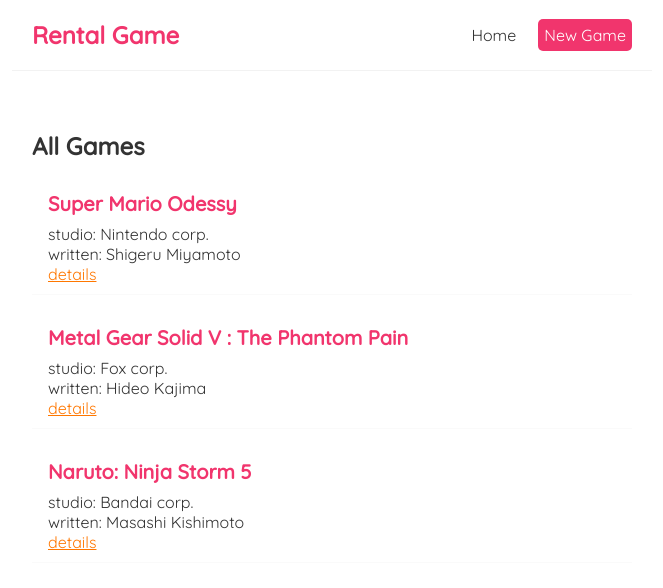
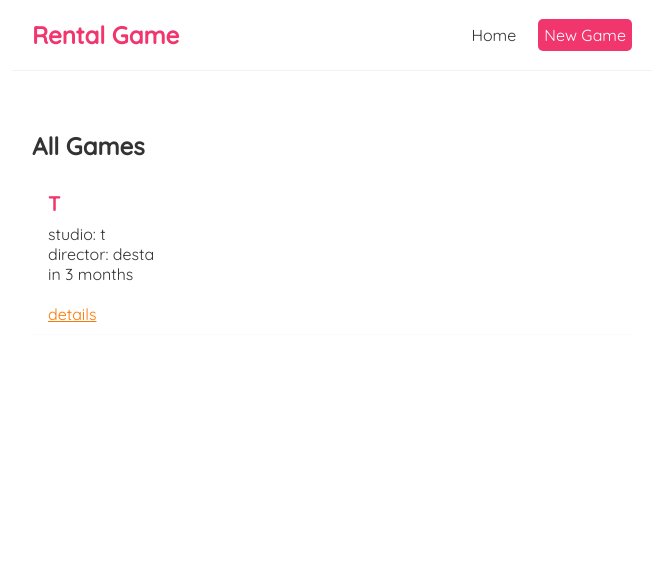
Before and after one commit to Destantomy/Reactjs-basic-app, a React (Create React App) app: page / in a window 1280 px wide. Shown: the top 588 px of the page, without its empty margins (308-971 px from the left). Built offline with nearby package versions, Linux system fonts and the light colour scheme; data requests are answered from the project's data file.

Commit message:
Done -> final -> adding date-fns

```diff
--- a/fake_database/db.json
+++ b/fake_database/db.json
@@ -1,25 +1,12 @@
 {
   "blogs": [
     {
-      "id": 1,
-      "title": "Super Mario Odessy",
-      "studio": "Nintendo corp.",
-      "author": "Shigeru Miyamoto",
-      "detail": "Certainly, Super Mario Odyssey is a video game where Mario must rescue Princess Peach from Bowser, who plans to marry her. Mario travels through various kingdoms using his hat-shaped friend, Cappy, to possess objects and enemies to aid him in his quest. The game is known for its platforming and exploration elements."
-    },
-    {
-      "id": 2,
-      "title": "Metal Gear Solid V : The Phantom Pain",
-      "studio": "Fox corp.",
-      "author": "Hideo Kajima",
-      "detail": "Certainly, Metal Gear Solid V: The Phantom Pain follows Big Boss on a quest for revenge against those who betrayed him, all while dealing with a mysterious enemy known as Skull Face and the development of advanced military technology."
-    },
-    {
-      "id": 3,
-      "title": "Naruto: Ninja Storm 5",
-      "studio": "Bandai corp.",
-      "author": "Masashi Kishimoto",
-      "detail": "Certainly, Naruto Shippuden: Ultimate Ninja Storm 4 follows Naruto and his friends as they battle powerful foes, including Kaguya and Madara, to save the world from destruction and bring peace to the ninja world."
+      "title": "T",
+      "author": "desta",
+      "studio": "t",
+      "detail": "t",
+      "createdAt": "12/15/2023, 4:40:29 PM",
+      "id": 1
     }
   ]
 }
--- a/package.json
+++ b/package.json
@@ -6,6 +6,7 @@
     "@testing-library/jest-dom": "^5.17.0",
     "@testing-library/react": "^13.4.0",
     "@testing-library/user-event": "^13.5.0",
+    "date-fns": "^2.30.0",
     "react": "^18.2.0",
     "react-dom": "^18.2.0",
     "react-router-dom": "^6.16.0",
--- a/src/BlogDetails.js
+++ b/src/BlogDetails.js
@@ -1,6 +1,7 @@
 import React from 'react'
 import {useParams, useNavigate} from 'react-router-dom'
 import useFetch from './useFetch'
+import formatDistanceToNow from 'date-fns/formatDistanceToNow'
 
 const BlogDetails = () => {
 
@@ -17,6 +18,8 @@
       })
     }
 
+    // console.log(blog)
+
   return (
     <div className='blog-details'>
       {isPending && <div>Please Wait ...</div>}
@@ -25,6 +28,8 @@
         <article>
             <h2>{ blog.title }</h2>
             <p>Story:<br/>{ blog.detail }</p>
+            <p>{formatDistanceToNow(new Date(blog.createdAt), { addSuffix: true })}</p>
+            <br />
             <button className='btn-delete' onClick={handeDelete} >delete</button>
         </article>
       )}
--- a/src/Bloglist.js
+++ b/src/Bloglist.js
@@ -1,5 +1,6 @@
 import React from 'react'
 import {Link} from 'react-router-dom'
+import formatDistanceToNow from 'date-fns/formatDistanceToNow'
 
 const Bloglist = ({blogs, title}) => {
 
@@ -10,7 +11,9 @@
           <div className="blog-preview" key={blog.id}>
             <h3>{blog.title}</h3>
             <p>studio: {blog.studio}</p>
-            <p>written: {blog.author}</p>
+            <p>director: {blog.author}</p>
+            <p>{formatDistanceToNow(new Date(blog.createdAt), { addSuffix: true })}</p>
+            <br />
             <Link to={`/blogs/${blog.id}`} className='btn-detail'>details</Link>
           </div>
         ))}
--- a/src/Create.js
+++ b/src/Create.js
@@ -12,8 +12,8 @@
 const handleSubmit = (e) => {
   // this function below to avoid the page reload while doing submit value
   e.preventDefault()
-
-  const blog = { title, author, studio, detail }
+  const date = new Date().toLocaleString() + ""
+  const blog = { title, author, studio, detail, createdAt: date }
   // console.log(blog)
 
   setPending(true);
--- a/src/Home.js
+++ b/src/Home.js
@@ -4,6 +4,7 @@
 
 const Home = () => {
   const {error, isPending, data: blogs} = useFetch('http://localhost:8000/blogs/')
+  console.log(blogs)
 
   return (
     <div className="home">
```
Also changed, not shown: 1 other file (tests, documents, lock files or other folders).
